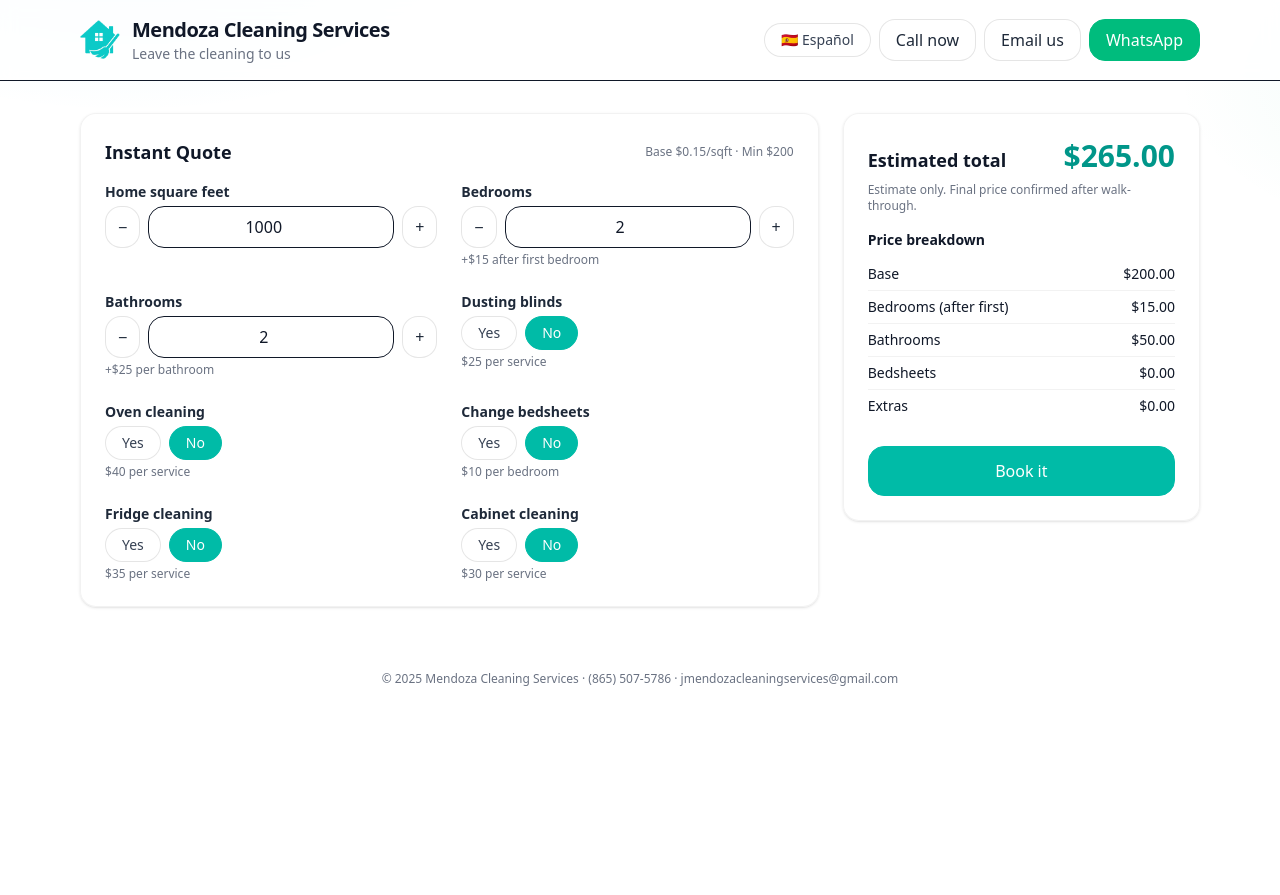
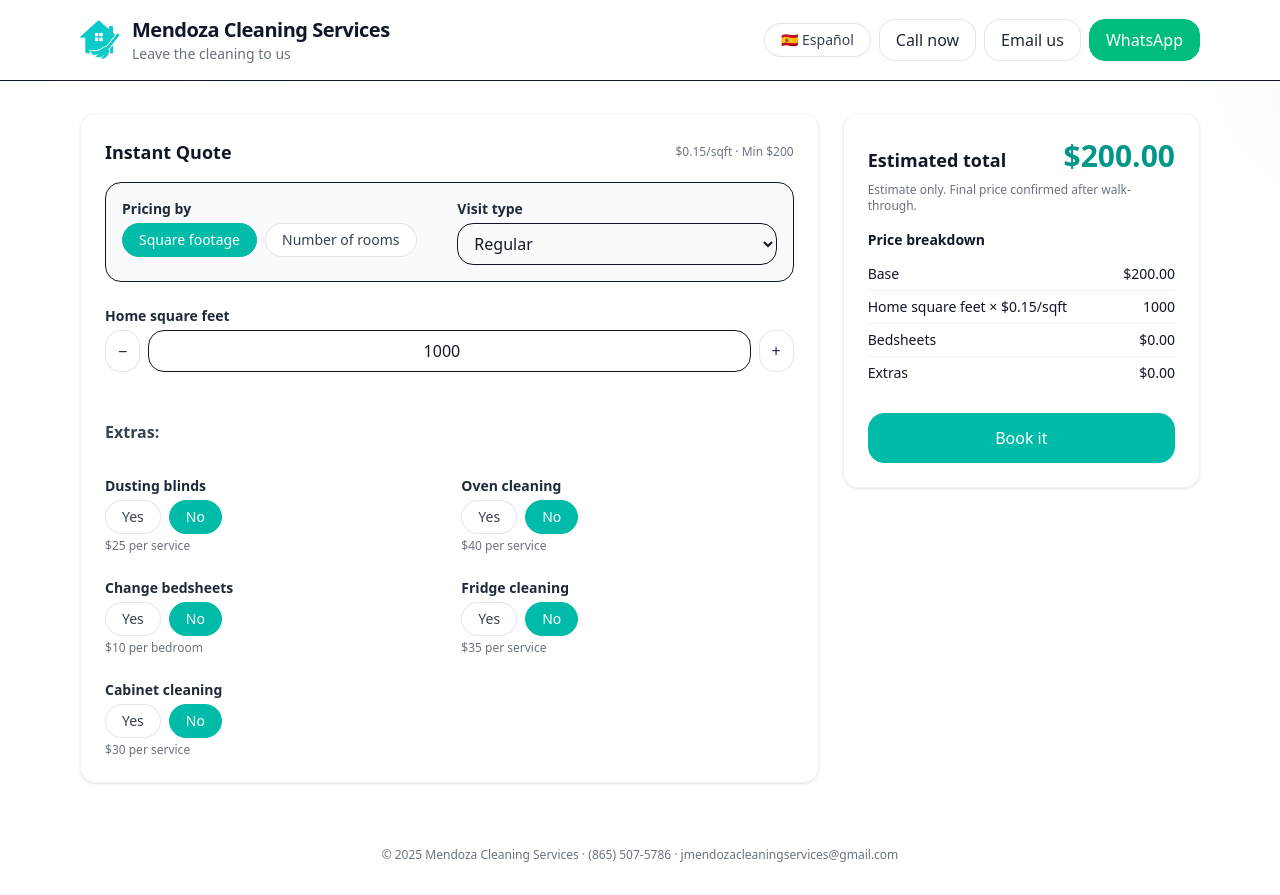
Before and after one commit to johnsales/jmendoza-cleaning-services, a React (Vite) app: page / in a window 1280 px wide. Before the commit the page ends 800 px from the top, so only its background shows below. Built offline with nearby package versions, Linux system fonts and the light colour scheme.

Commit message:
adding the toggle price type

```diff
--- a/src/App.tsx
+++ b/src/App.tsx
@@ -1,5 +1,12 @@
 import { useEffect, useMemo, useRef, useState } from "react"
-import { calculateTotal, PRICING, type Extras } from "./pricing"
+import {
+  calculateTotal,
+  buildBreakdown,
+  RATES,
+  type Extras,
+  type PricingMode,
+  type VisitType,
+} from "./pricing"
 
 type Lang = "en" | "es"
 const t = {
@@ -23,8 +30,6 @@ const t = {
     total: "Estimated total",
     breakdown: "Price breakdown",
     base: "Base",
-    bedroomsFee: "Bedrooms (after first)",
-    bathroomsFee: "Bathrooms",
     bedsheetsFee: "Bedsheets",
     extras: "Extras",
     book: "Book it",
@@ -47,6 +52,18 @@ const t = {
     selected: "Selected services",
     none: "None",
     required: "Please fill name, email and phone.",
+
+    // new
+    pricingBy: "Pricing by",
+    bySqft: "Square footage",
+    byRooms: "Number of rooms",
+    visitType: "Visit type",
+    regular: "Regular",
+    firstVisit: "First visit",
+    moveOut: "Move-out",
+    deepClean: "Deep clean",
+    construction: "Construction cleanup",
+    roomsLine: "Rooms (beds or baths)",
   },
   es: {
     brand: "Mendoza Cleaning Services",
@@ -68,8 +85,6 @@ const t = {
     total: "Total estimado",
     breakdown: "Desglose de precio",
     base: "Base",
-    bedroomsFee: "Dormitorios (después del primero)",
-    bathroomsFee: "Baños",
     bedsheetsFee: "Sábanas",
     extras: "Extras",
     book: "Reservar",
@@ -92,6 +107,18 @@ const t = {
     selected: "Servicios seleccionados",
     none: "Ninguno",
     required: "Completa nombre, correo y teléfono.",
+
+    // new
+    pricingBy: "Calcular por",
+    bySqft: "Pies cuadrados",
+    byRooms: "Número de cuartos",
+    visitType: "Tipo de visita",
+    regular: "Regular",
+    firstVisit: "Primera visita",
+    moveOut: "Mudanza",
+    deepClean: "Limpieza profunda",
+    construction: "Limpieza de obra",
+    roomsLine: "Cuartos (dormitorios or baños)",
   },
 } as const
 
@@ -99,6 +126,11 @@ export default function App() {
   const [lang, setLang] = useState<Lang>("en")
   const L = t[lang]
 
+  // pricing hierarchy
+  const [mode, setMode] = useState<PricingMode>("sqft")
+  const [visit, setVisit] = useState<VisitType>("regular")
+
+  // inputs
   const [sqft, setSqft] = useState(1000)
   const [bedrooms, setBedrooms] = useState(2)
   const [bathrooms, setBathrooms] = useState(2)
@@ -119,25 +151,14 @@ export default function App() {
   const [open, setOpen] = useState(false)
 
   const total = useMemo(
-    () => calculateTotal(sqft, bedrooms, bathrooms, extras),
-    [sqft, bedrooms, bathrooms, extras]
+    () => calculateTotal(mode, visit, sqft, bedrooms, bathrooms, extras),
+    [mode, visit, sqft, bedrooms, bathrooms, extras]
   )
 
-  const breakdown = useMemo(() => {
-    const base = Math.max(PRICING.minJob, sqft * PRICING.perSqFt)
-    const bedroomsFee = Math.max(0, bedrooms - 1) * PRICING.bedroomAfterFirst
-    const bathroomsFee = Math.max(0, bathrooms) * PRICING.bathroomEach
-    const bedsheetsFee = extras.bedsheets ? bedrooms * PRICING.bedsheetPerBedroom : 0
-    const extrasFee =
-      (extras.blinds ? PRICING.extrasFlat.blinds : 0) +
-      (extras.oven ? PRICING.extrasFlat.oven : 0) +
-      (extras.windows ? PRICING.extrasFlat.windows : 0) +
-      (extras.laundry ? PRICING.extrasFlat.laundry : 0) +
-      (extras.fridge ? PRICING.extrasFlat.fridge : 0) +
-      (extras.baseboards ? PRICING.extrasFlat.baseboards : 0) +
-      (extras.cabinets ? PRICING.extrasFlat.cabinets : 0)
-    return { base, bedroomsFee, bathroomsFee, bedsheetsFee, extrasFee }
-  }, [sqft, bedrooms, bathrooms, extras])
+  const breakdown = useMemo(
+    () => buildBreakdown(mode, visit, sqft, bedrooms, bathrooms, extras),
+    [mode, visit, sqft, bedrooms, bathrooms, extras]
+  )
 
   const toggle = (key: keyof Extras) =>
     setExtras(prev => ({ ...prev, [key]: !prev[key] }))
@@ -162,15 +183,13 @@ export default function App() {
         headers: { "Content-Type": "application/json" },
         body: JSON.stringify({
           lang,
-          quote: { sqft, bedrooms, bathrooms, extras, total },
+          quote: { mode, visit, sqft, bedrooms, bathrooms, extras, total },
           booking: { name, email, phone, address, date, notes },
         }),
       })
       if (!res.ok) throw new Error("Request failed")
       setStatus("ok")
       setOpen(false)
-      // optional: reset fields
-      // setName(""); setEmail(""); setPhone(""); setAddress(""); setDate(""); setNotes("");
     } catch {
       setStatus("err")
     }
@@ -201,11 +220,24 @@ export default function App() {
 
   const selectedExtras = Object.entries(extras).filter(([,v])=>v).map(([k])=>k)
 
+  const visitLabel = {
+    regular: L.regular,
+    firstVisit: L.firstVisit,
+    moveOut: L.moveOut,
+    deepClean: L.deepClean,
+    construction: L.construction,
+  }[visit]
+
+  const modeText =
+    mode === "sqft"
+      ? `${sqft} sqft @ ${RATES.perSqFt[visit].toFixed(2)}/sqft`
+      : `${bedrooms + bathrooms} rooms @ $${RATES.perRoom[(visit === "construction" ? "deepClean" : visit) as keyof typeof RATES.perRoom]}`
+
   const waNumber = "18655075786" // your number, digits only
   const waText = encodeURIComponent(
     `${lang==="es" ? "Hola" : "Hi"}, ${
       lang==="es" ? "me interesa una limpieza" : "I'm interested in a cleaning"
-    }. ${L.total}: ${total.toFixed(2)} · ${sqft} sqft · ${bedrooms} ${L.bedrooms.toLowerCase()} · ${bathrooms} ${L.bathrooms.toLowerCase()} · ${L.extras}: ${
+    }. ${L.total}: ${total.toFixed(2)} · ${L.visitType}: ${visitLabel} · ${mode === 'sqft' ? L.bySqft : L.byRooms}: ${modeText} · ${L.extras}: ${
       selectedExtras.length ? selectedExtras.join(", ") : (lang==="es" ? "Ninguno" : "None")
     }`
   )
@@ -241,10 +273,9 @@ export default function App() {
               </button>
             </div>
             <a className="btn-ghost" href="tel:+18655075786">{L.callNow}</a>
-            <a className="btn-ghost" href="mailto:jmendozacleaingservices@gmail.com">{L.emailUs}</a>
+            <a className="btn-ghost" href="mailto:jmendozacleaningservices@gmail.com">{L.emailUs}</a>
             <a className="btn-whatsapp" href={waLink} target="_blank" rel="noopener noreferrer">WhatsApp</a>
           </div>
-
         </div>
       </header>
 
@@ -255,55 +286,108 @@ export default function App() {
           <div className="flex items-center justify-between mb-4">
             <h2 className="text-lg font-semibold">{L.getQuote}</h2>
             <div className="text-xs text-gray-500">
-              Base ${PRICING.perSqFt}/sqft · Min ${PRICING.minJob}
+              {mode === "sqft"
+                ? <>${RATES.perSqFt[visit].toFixed(2)}/sqft · Min ${RATES.minJob}</>
+                : <>Min ${RATES.minJob} · ${(() => {
+                    const v = (visit === "construction" ? "deepClean" : visit) as keyof typeof RATES.perRoom
+                    return RATES.perRoom[v]
+                  })()} per room</>}
             </div>
           </div>
 
+          {/* HIERARCHY PANEL */}
+          <div className="rounded-2xl border bg-gray-50 p-4 mb-6">
+            <div className="grid sm:grid-cols-2 gap-4">
+              <div>
+                <Label>{L.pricingBy}</Label>
+                <div className="flex gap-2">
+                  <button
+                    type="button"
+                    className={`pill ${mode==='sqft'?'pill--on':'pill--off'}`}
+                    onClick={()=>setMode("sqft")}
+                  >
+                    {L.bySqft}
+                  </button>
+                  <button
+                    type="button"
+                    className={`pill ${mode==='rooms'?'pill--on':'pill--off'}`}
+                    onClick={()=>setMode("rooms")}
+                  >
+                    {L.byRooms}
+                  </button>
+                </div>
+              </div>
+              <div>
+                <Label>{L.visitType}</Label>
+                <select
+                  className="w-full rounded-2xl border px-3 py-2"
+                  value={visit}
+                  onChange={(e)=>setVisit(e.target.value as VisitType)}
+                >
+                  <option value="regular">{L.regular}</option>
+                  <option value="firstVisit">{L.firstVisit}</option>
+                  <option value="moveOut">{L.moveOut}</option>
+                  <option value="deepClean">{L.deepClean}</option>
+                  {mode === "sqft" && <option value="construction">{L.construction}</option>}
+                </select>
+              </div>
+            </div>
+          </div>
+
+          {/* CONDITIONAL INPUTS */}
           <div className="grid sm:grid-cols-2 gap-6">
-            <div>
+            {mode === "sqft" ? (
+              <>
+                <div className="sm:col-span-2">
                   <Label>{L.homeSqFt}</Label>
                   <Counter value={sqft} set={setSqft} min={200} step={50} />
                 </div>
+              </>
+            ) : (
+              <>
                 <div>
                   <Label>{L.bedrooms}</Label>
                   <Counter value={bedrooms} set={setBedrooms} min={0} />
-              <p className="text-xs text-gray-500 mt-1">+${PRICING.bedroomAfterFirst} {lang==="es"?"después del primero":"after first bedroom"}</p>
+                  <p className="text-xs text-gray-500 mt-1 text-center">
+                    ${RATES.perRoom[(visit === "construction" ? "deepClean" : visit) as keyof typeof RATES.perRoom]} {lang==="es" ? "por dormitorio" : "per bedroom"}
+                  </p>
                 </div>
                 <div>
                   <Label>{L.bathrooms}</Label>
                   <Counter value={bathrooms} set={setBathrooms} min={0} />
-              <p className="text-xs text-gray-500 mt-1">+${PRICING.bathroomEach} {lang==="es"?"por baño":"per bathroom"}</p>
+                  <p className="text-xs text-gray-500 mt-1 text-center">
+                    ${RATES.perRoom[(visit === "construction" ? "deepClean" : visit) as keyof typeof RATES.perRoom]} {lang==="es" ? "por baño" : "per bathroom"}
+                  </p>
+                </div>
+              </>
+            )}
+
+            {/* Extras */}
+             <div className="sm:col-span-2 mt-6">
+              <h4 className="text-md font-semibold text-gray-700 mb-2">Extras:</h4>
             </div>
 
-            {/* Extras */}
             <div><Label>{L.blinds}</Label>
               <YesNo val={extras.blinds} on={()=>toggle("blinds")} off={()=>setExtras(e=>({...e,blinds:false}))}/>
-              <p className="text-xs text-gray-500 mt-1">${PRICING.extrasFlat.blinds} {lang==="es"?"por servicio":"per service"}</p>
+              <p className="text-xs text-gray-500 mt-1">${RATES.extrasFlat.blinds} {lang==="es"?"por servicio":"per service"}</p>
             </div>
             <div><Label>{L.oven}</Label>
               <YesNo val={extras.oven} on={()=>toggle("oven")} off={()=>setExtras(e=>({...e,oven:false}))}/>
-              <p className="text-xs text-gray-500 mt-1">${PRICING.extrasFlat.oven} {lang==="es"?"por servicio":"per service"}</p>
+              <p className="text-xs text-gray-500 mt-1">${RATES.extrasFlat.oven} {lang==="es"?"por servicio":"per service"}</p>
             </div>
             <div>
               <Label>{L.bedsheets}</Label>
               <YesNo val={extras.bedsheets} on={()=>toggle("bedsheets")} off={()=>setExtras(e=>({...e,bedsheets:false}))}/>
-              <p className="text-xs text-gray-500 mt-1">${PRICING.bedsheetPerBedroom} {lang==="es"?"por dormitorio":"per bedroom"}</p>
+              <p className="text-xs text-gray-500 mt-1">${RATES.bedsheetPerBedroom} {lang==="es"?"por dormitorio":"per bedroom"}</p>
             </div>
             <div><Label>{L.fridge}</Label>
               <YesNo val={extras.fridge} on={()=>toggle("fridge")} off={()=>setExtras(e=>({...e,fridge:false}))}/>
-              <p className="text-xs text-gray-500 mt-1">${PRICING.extrasFlat.fridge} {lang==="es"?"por servicio":"per service"}</p>
+              <p className="text-xs text-gray-500 mt-1">${RATES.extrasFlat.fridge} {lang==="es"?"por servicio":"per service"}</p>
             </div>
             <div><Label>{L.cabinets}</Label>
               <YesNo val={extras.cabinets} on={()=>toggle("cabinets")} off={()=>setExtras(e=>({...e,cabinets:false}))}/>
-              <p className="text-xs text-gray-500 mt-1">${PRICING.extrasFlat.cabinets} {lang==="es"?"por servicio":"per service"}</p>
+              <p className="text-xs text-gray-500 mt-1">${RATES.extrasFlat.cabinets} {lang==="es"?"por servicio":"per service"}</p>
             </div>
-
-
-            {/*
-            <div><Label>{L.windows}</Label><YesNo val={extras.windows} on={()=>toggle("windows")} off={()=>setExtras(e=>({...e,windows:false}))}/></div>
-            <div><Label>{L.laundry}</Label><YesNo val={extras.laundry} on={()=>toggle("laundry")} off={()=>setExtras(e=>({...e,laundry:false}))}/></div>
-            <div><Label>{L.baseboards}</Label><YesNo val={extras.baseboards} on={()=>toggle("baseboards")} off={()=>setExtras(e=>({...e,baseboards:false}))}/></div>
-            */}
           </div>
         </section>
 
@@ -320,11 +404,19 @@ export default function App() {
           <div className="mt-4">
             <div className="text-sm font-semibold mb-2">{L.breakdown}</div>
             <ul className="text-sm divide-y divide-black/5">
+              {breakdown.kind === "sqft" ? (
+                <>
                   <li className="flex justify-between py-1.5"><span>{L.base}</span><span>${breakdown.base.toFixed(2)}</span></li>
-              <li className="flex justify-between py-1.5"><span>{L.bedroomsFee}</span><span>${breakdown.bedroomsFee.toFixed(2)}</span></li>
-              <li className="flex justify-between py-1.5"><span>{L.bathroomsFee}</span><span>${breakdown.bathroomsFee.toFixed(2)}</span></li>
-              <li className="flex justify-between py-1.5"><span>{L.bedsheetsFee}</span><span>${breakdown.bedsheetsFee.toFixed(2)}</span></li>
-              <li className="flex justify-between py-1.5"><span>{L.extras}</span><span>${breakdown.extrasFee.toFixed(2)}</span></li>
+                  <li className="flex justify-between py-1.5"><span>{L.homeSqFt} × ${breakdown.rate.toFixed(2)}/sqft</span><span>{breakdown.sqft}</span></li>
+                </>
+              ) : (
+                <>
+                  <li className="flex justify-between py-1.5"><span>{L.base}</span><span>${breakdown.base.toFixed(2)}</span></li>
+                  <li className="flex justify-between py-1.5"><span>{L.roomsLine} × ${breakdown.rate.toFixed(0)}</span><span>{breakdown.rooms}</span></li>
+                </>
+              )}
+              <li className="flex justify-between py-1.5"><span>{L.bedsheetsFee}</span><span>${breakdown.bedsheets.toFixed(2)}</span></li>
+              <li className="flex justify-between py-1.5"><span>{L.extras}</span><span>${breakdown.extras.toFixed(2)}</span></li>
             </ul>
           </div>
 
@@ -347,9 +439,16 @@ export default function App() {
               <div className="text-sm mb-4">
                 <div className="font-semibold mb-1">{L.selected}</div>
                 <ul className="list-disc pl-5 space-y-0.5">
-                  <li>{L.homeSqFt}: {sqft}</li>
+                  <li>{L.visitType}: {visitLabel}</li>
+                  {mode === "sqft" ? (
+                    <li>{L.bySqft}: {sqft} sqft</li>
+                  ) : (
+                    <>
+                      <li>{L.byRooms}: {bedrooms + bathrooms} rooms</li>
                       <li>{L.bedrooms}: {bedrooms}</li>
                       <li>{L.bathrooms}: {bathrooms}</li>
+                    </>
+                  )}
                   <li>{L.extras}: {selectedExtras.length ? selectedExtras.join(", ") : L.none}</li>
                   <li>{L.total}: ${total.toFixed(2)}</li>
                 </ul>
@@ -398,6 +497,7 @@ function Field(props: { label: string; value: string; onChange: (v:string)=>void
     </div>
   )
 }
+
 function FieldArea(props: { label: string; value: string; onChange: (v:string)=>void }) {
   return (
     <div>
--- a/src/pricing.ts
+++ b/src/pricing.ts
@@ -10,12 +10,30 @@ export type Extras = {
   cabinets: boolean
 }
 
-export const PRICING = {
-  minJob: 200,             // minimum charge
-  perSqFt: 0.15,           // base per square foot
-  bedroomAfterFirst: 15,   // per bedroom after the first
-  bathroomEach: 25,        // per bathroom
-  bedsheetPerBedroom: 10,  // change bedsheets (per bedroom)
+export type PricingMode = "sqft" | "rooms"
+export type VisitType = "regular" | "firstVisit" | "moveOut" | "deepClean" | "construction"
+
+// Centralized rates from your photo
+export const RATES = {
+  minJob: 200, // global minimum (applies to both modes; set to 0 if you don't want min for room pricing)
+
+  perSqFt: {
+    regular: 0.15,
+    firstVisit: 0.20,
+    moveOut: 0.25,
+    deepClean: 0.30,
+    construction: 0.40,
+  } as const,
+
+  // Per “room” (count = bedrooms + bathrooms). Construction cleanup not offered by-room.
+  perRoom: {
+    regular: 75,
+    firstVisit: 125,
+    moveOut: 150,
+    deepClean: 175,
+  } as const,
+
+  bedsheetPerBedroom: 10,
   extrasFlat: {
     blinds: 25,
     oven: 40,
@@ -25,34 +43,76 @@ export const PRICING = {
     baseboards: 30,
     cabinets: 30,
   },
-}
+} as const
 
 export function calculateTotal(
+  mode: PricingMode,
+  visit: VisitType,
   sqft: number,
   bedrooms: number,
   bathrooms: number,
   extras: Extras
 ) {
-  const base = Math.max(PRICING.minJob, sqft * PRICING.perSqFt)
+  // ----- base -----
+  let base = 0
+  if (mode === "sqft") {
+    const rate = RATES.perSqFt[visit]
+    base = Math.max(RATES.minJob, sqft * rate)
+  } else {
+    // rooms mode
+    const rooms = Math.max(0, bedrooms) + Math.max(0, bathrooms)
+    // For safety, coerce construction -> deepClean when in rooms mode (or change to throw)
+    const byRoomVisit = (visit === "construction" ? "deepClean" : visit) as keyof typeof RATES.perRoom
+    const rate = RATES.perRoom[byRoomVisit]
+    base = Math.max(RATES.minJob, rooms * rate)
+  }
 
-  const bedroomCharge =
-    Math.max(0, bedrooms - 1) * PRICING.bedroomAfterFirst
+  // ----- extras -----
+  const bedsheetsCharge = extras.bedsheets ? bedrooms * RATES.bedsheetPerBedroom : 0
+  const flatExtras =
+    (extras.blinds ? RATES.extrasFlat.blinds : 0) +
+    (extras.oven ? RATES.extrasFlat.oven : 0) +
+    (extras.windows ? RATES.extrasFlat.windows : 0) +
+    (extras.laundry ? RATES.extrasFlat.laundry : 0) +
+    (extras.fridge ? RATES.extrasFlat.fridge : 0) +
+    (extras.baseboards ? RATES.extrasFlat.baseboards : 0) +
+    (extras.cabinets ? RATES.extrasFlat.cabinets : 0)
 
-  const bathroomCharge = Math.max(0, bathrooms) * PRICING.bathroomEach
-
-  const bedsheetsCharge = extras.bedsheets
-    ? bedrooms * PRICING.bedsheetPerBedroom
-    : 0
-
-  const flatExtras =
-    (extras.blinds ? PRICING.extrasFlat.blinds : 0) +
-    (extras.oven ? PRICING.extrasFlat.oven : 0) +
-    (extras.windows ? PRICING.extrasFlat.windows : 0) +
-    (extras.laundry ? PRICING.extrasFlat.laundry : 0) +
-    (extras.fridge ? PRICING.extrasFlat.fridge : 0) +
-    (extras.baseboards ? PRICING.extrasFlat.baseboards : 0) +
-    (extras.cabinets ? PRICING.extrasFlat.cabinets : 0)
-
-  const total = base + bedroomCharge + bathroomCharge + bedsheetsCharge + flatExtras
+  const total = base + bedsheetsCharge + flatExtras
   return Math.round(total * 100) / 100
 }
+
+export type Breakdown =
+  | { kind: "sqft"; rate: number; sqft: number; base: number; bedsheets: number; extras: number }
+  | { kind: "rooms"; rooms: number; rate: number; base: number; bedsheets: number; extras: number }
+
+export function buildBreakdown(
+  mode: PricingMode,
+  visit: VisitType,
+  sqft: number,
+  bedrooms: number,
+  bathrooms: number,
+  extras: Extras
+): Breakdown {
+  const bedsheets = extras.bedsheets ? bedrooms * RATES.bedsheetPerBedroom : 0
+  const extrasSum =
+    (extras.blinds ? RATES.extrasFlat.blinds : 0) +
+    (extras.oven ? RATES.extrasFlat.oven : 0) +
+    (extras.windows ? RATES.extrasFlat.windows : 0) +
+    (extras.laundry ? RATES.extrasFlat.laundry : 0) +
+    (extras.fridge ? RATES.extrasFlat.fridge : 0) +
+    (extras.baseboards ? RATES.extrasFlat.baseboards : 0) +
+    (extras.cabinets ? RATES.extrasFlat.cabinets : 0)
+
+  if (mode === "sqft") {
+    const rate = RATES.perSqFt[visit]
+    const base = Math.max(RATES.minJob, sqft * rate)
+    return { kind: "sqft", rate, sqft, base, bedsheets, extras: extrasSum }
+  } else {
+    const rooms = Math.max(0, bedrooms) + Math.max(0, bathrooms)
+    const byRoomVisit = (visit === "construction" ? "deepClean" : visit) as keyof typeof RATES.perRoom
+    const rate = RATES.perRoom[byRoomVisit]
+    const base = Math.max(RATES.minJob, rooms * rate)
+    return { kind: "rooms", rooms, rate, base, bedsheets, extras: extrasSum }
+  }
+}
```
Lines whose indentation alone changed are shown as unchanged.
